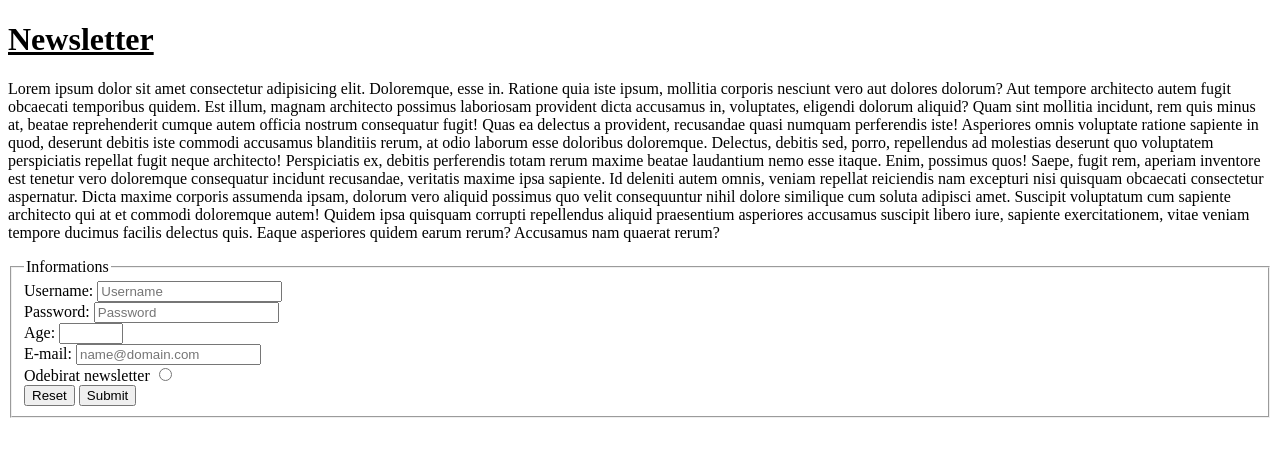
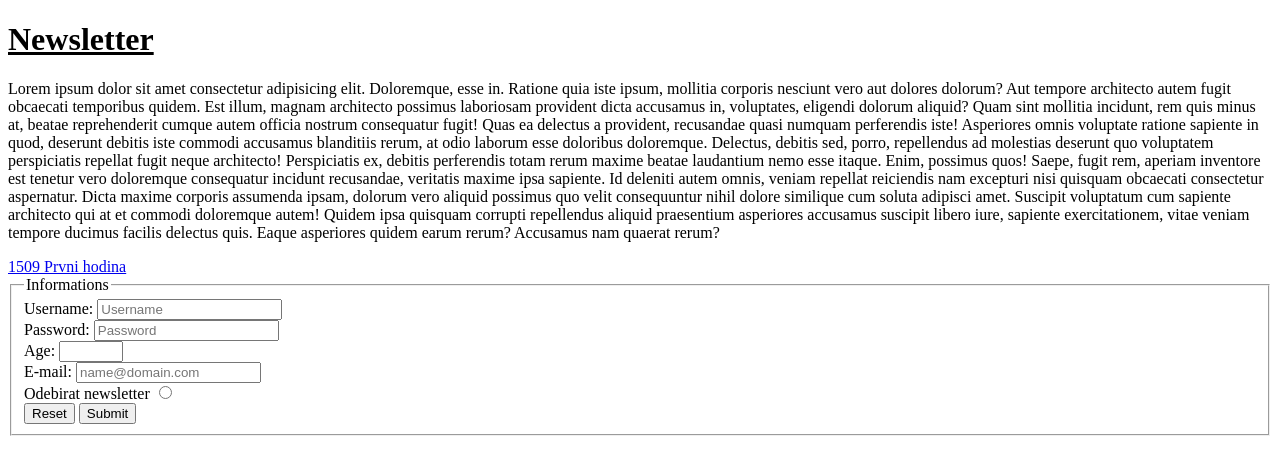
Before and after one commit to JirkS/1509-cviceni-Prvni, a plain HTML site: page newsletter.html in a window 1280 px wide. Drawn offline with Linux system fonts and the light colour scheme.

Commit message:
repair link

```diff
--- a/newsletter.html
+++ b/newsletter.html
@@ -21,7 +21,7 @@
             Quidem ipsa quisquam corrupti repellendus aliquid praesentium asperiores accusamus suscipit libero iure, sapiente exercitationem, vitae veniam tempore ducimus facilis delectus quis. Eaque asperiores quidem earum rerum? Accusamus nam quaerat rerum?
         </p>
 
-        <a href="index.html"></a>
+        <a href="index.html">1509 Prvni hodina</a>
 
         <form action="">
             <fieldset>
```
